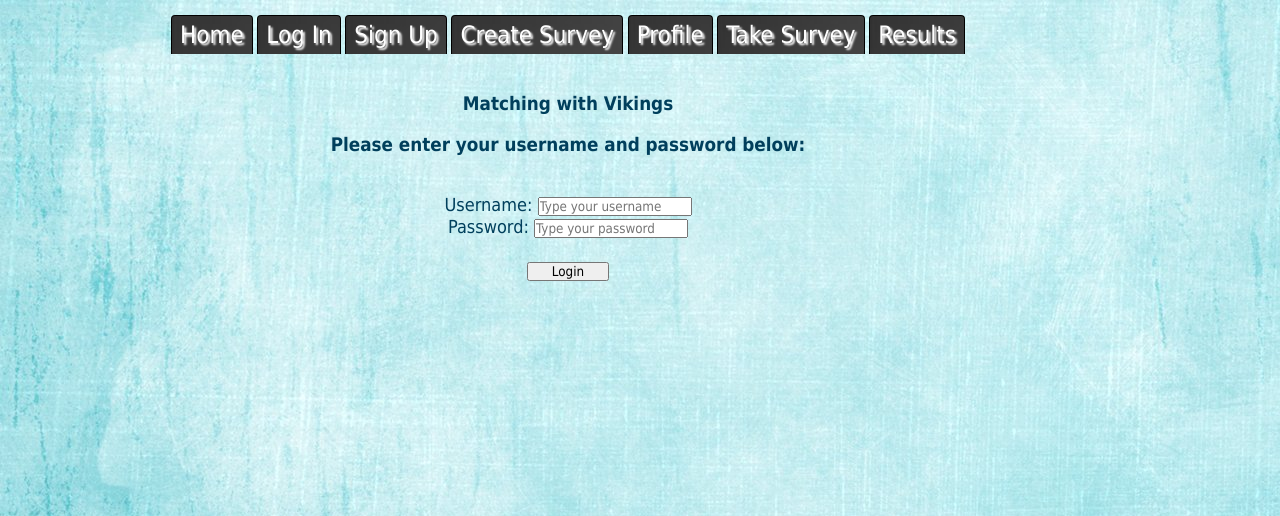
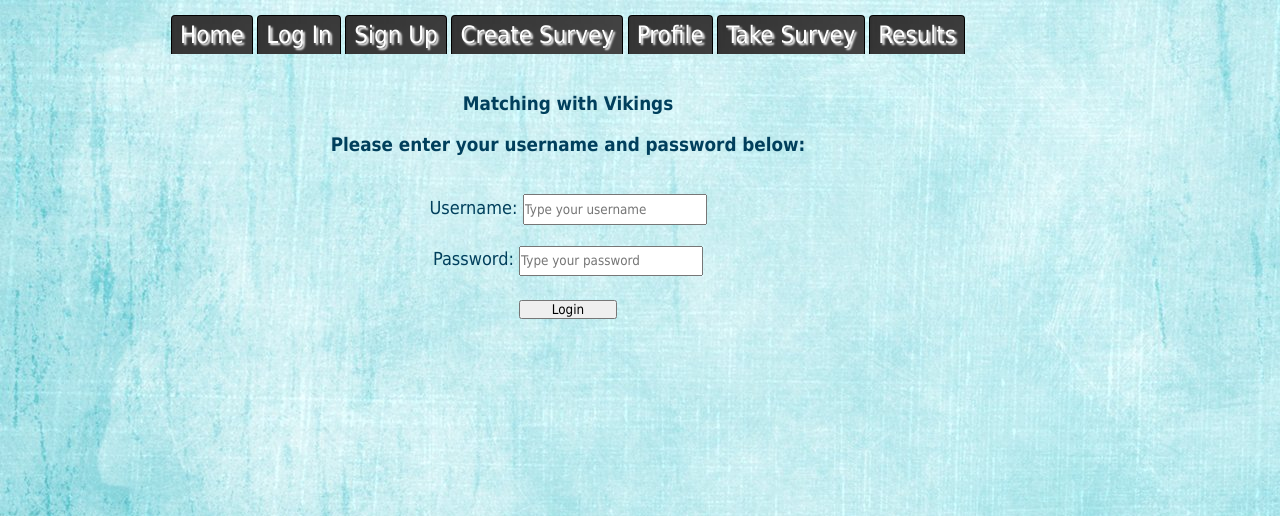
Before and after one commit to dlevylambert/Vikings, a Flask app: page /login in a window 1280 px wide. Shown: the top 516 px of the page. Run offline with Flask 2, Linux system fonts and the light colour scheme; parts of the project's set-up code (start-up, migrations or seed data) failed here and were passed over; some libraries are stand-ins or nearby versions.

Commit message:
formatting changes!

```diff
--- a/templates/login.html
+++ b/templates/login.html
@@ -14,11 +14,11 @@
   <div id="input" align = "center">
     <form action="" method="POST">
      <font size="4">
-      Username: <input type="text" name="Username" class="" placeholder="Type your username"></input>
-<br>
-      Password: <input type="password" name="Password" class="" placeholder="Type your password" ></input>
+      Username: <input type="text" size="25" style="height:2em;line-height:1.5em;" name="Username" class="" placeholder="Type your username"></input>
 <br><br>
-      <input class="button" type="submit" name="submitlogin" value="      Login      " class=""></input>
+      Password: <input type="password" size="25" style="height:2em;line-height:1.5em;" name="Password" class="" placeholder="Type your password" ></input>
+<br><br>
+      <input class="button" type="submit" name="submitlogin" value="        Login        " class=""></input>
       <br><br>
     </form>
   </div>
```
